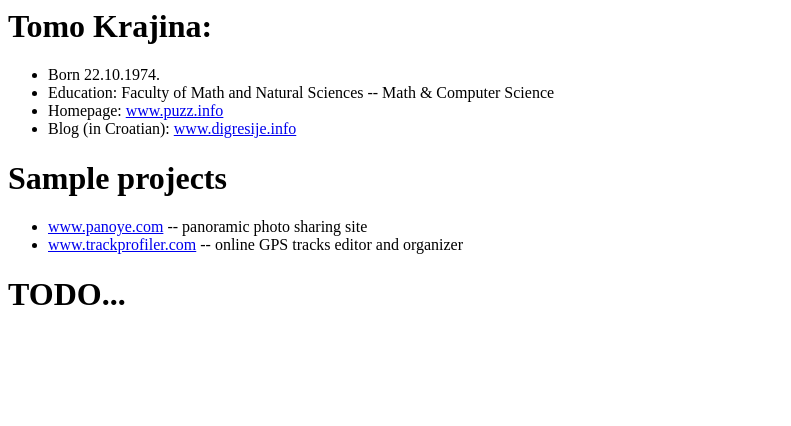
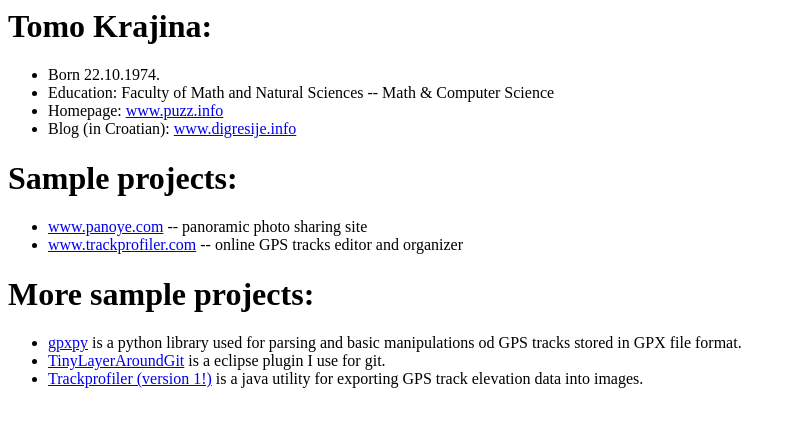
Before and after one commit to tkrajina/tkrajina.github.com, a plain HTML site: page index.html in a window 1280 px wide. Shown: the whole page, without its empty margins (0-791 px from the left). Drawn offline with Linux system fonts and the light colour scheme.

Commit message:
More sampleprojects

```diff
--- a/index.html
+++ b/index.html
@@ -10,11 +10,19 @@
 	<li/> Homepage: <a href='http://www.puzz.info'>www.puzz.info</a>
 	<li/> Blog (in Croatian): <a href='http://www.digresije.info'>www.digresije.info</a>
 </ul>
-<h1>Sample projects</h1>
+<h1>Sample projects:</h1>
 <ul>
 	<li/> <a href='http://www.panoye.com'>www.panoye.com</a> -- panoramic photo sharing site
 	<li/> <a href='http://www.trackprofiler.com'>www.trackprofiler.com</a> -- online GPS tracks editor and organizer
 </ul>
-<h1>TODO...</h1>
+<h1>More sample projects:</h1>
+<ul>
+	<li/> <a href='https://github.com/tkrajina/gpxpy'>gpxpy</a> is a python library used for parsing
+		and basic manipulations od GPS tracks stored in GPX file format.
+	<li/> <a href='https://github.com/tkrajina/TinyLayerAroundGit'>TinyLayerAroundGit</a> is a eclipse
+		plugin I use for git.
+	<li/> <a href='http://www.puzz.info/trackprofiler/'>Trackprofiler (version 1!)</a> is a java
+		utility for exporting GPS track elevation data into images.
+</ul>
 </body>
 </html>
```
